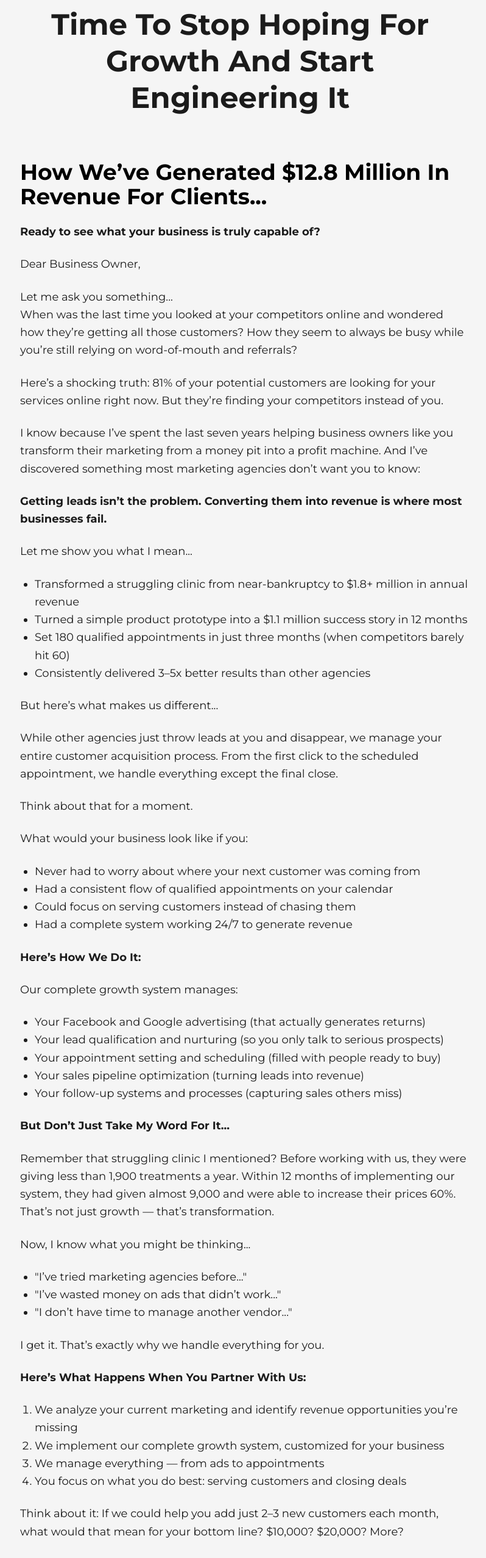
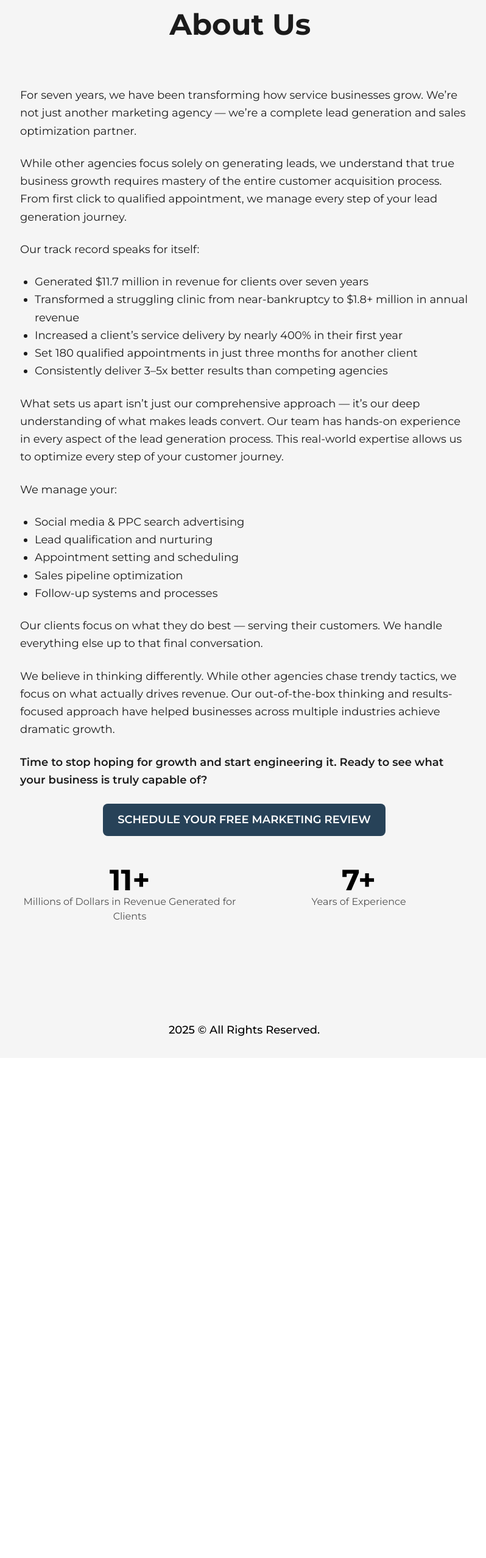
Before and after one commit to scotchjonesagency/scotch-site, a Next.js app: page /about in a window 1280 px wide. Shown: the part 234-2789 px from the top of the page at 61% size, without its empty margins (239-1037 px from the left). After the commit the page ends 1969 px from the top, so only its background shows below. Built offline with nearby package versions, Linux system fonts and the light colour scheme.

Commit message:
Normalize line endings to LF

```diff
--- a/src/pages/about.js
+++ b/src/pages/about.js
@@ -38,7 +38,7 @@ export default function About() {
   return (
     <>
       <Head>
-        <title>Time To Stop Hoping For Growth And Start Engineering It | About Page</title>
+        <title>About Us Page</title>
         <meta name="description" content="Transform Your Business Growth With a Complete Digital Marketing System." />
       </Head>
       <TransitionEffect />
@@ -46,175 +46,70 @@ export default function About() {
         <Layout className="pt-16">
           <section className="max-w-3xl mx-auto px-4">
             <AnimatedText
-              text="Time To Stop Hoping For Growth And Start Engineering It"
+              text="About Us"
               className="mb-16 text-center !text-5xl !leading-tight sm:!text-4xl xs:!text-3xl sm:mb-8"
             />
 
-            <h2 className="mb-6 text-4xl font-bold">
-              {decodeHTML("How We&#8217;ve Generated $12.8 Million In Revenue For Clients...")}
-            </h2>
-
-            <p className="mb-6 text-lg leading-relaxed text-dark dark:text-light">
-              <strong>Ready to see what your business is truly capable of?</strong>
+             <p className="mb-6 text-lg leading-relaxed text-dark dark:text-light">
+              {decodeHTML("For seven years, we have been transforming how service businesses grow. We&#8217;re not just another marketing agency &#8212; we&#8217;re a complete lead generation and sales optimization partner.")}
             </p>
 
             <p className="mb-6 text-lg leading-relaxed text-dark dark:text-light">
-              Dear Business Owner,
+              {decodeHTML("While other agencies focus solely on generating leads, we understand that true business growth requires mastery of the entire customer acquisition process. From first click to qualified appointment, we manage every step of your lead generation journey.")}
             </p>
 
             <p className="mb-6 text-lg leading-relaxed text-dark dark:text-light">
-              Let me ask you something...<br />
-              {decodeHTML("When was the last time you looked at your competitors online and wondered how they&#8217;re getting all those customers? How they seem to always be busy while you&#8217;re still relying on word-of-mouth and referrals?")}
+              {decodeHTML("Our track record speaks for itself:")}
+            </p>
+
+            <ul className="list-disc pl-6 text-lg leading-relaxed text-dark dark:text-light mb-6">
+              <li>{decodeHTML("Generated $11.7 million in revenue for clients over seven years")}</li>
+              <li>{decodeHTML("Transformed a struggling clinic from near-bankruptcy to $1.8+ million in annual revenue")}</li>
+              <li>{decodeHTML("Increased a client&#8217;s service delivery by nearly 400% in their first year")}</li>
+              <li>{decodeHTML("Set 180 qualified appointments in just three months for another client")}</li>
+              <li>{decodeHTML("Consistently deliver 3&#8211;5x better results than competing agencies")}</li>
+            </ul>
+
+            <p className="mb-6 text-lg leading-relaxed text-dark dark:text-light">
+              {decodeHTML("What sets us apart isn&#8217;t just our comprehensive approach &#8212; it&#8217;s our deep understanding of what makes leads convert. Our team has hands-on experience in every aspect of the lead generation process. This real-world expertise allows us to optimize every step of your customer journey.")}
             </p>
 
             <p className="mb-6 text-lg leading-relaxed text-dark dark:text-light">
-              {decodeHTML("Here&#8217;s a shocking truth: 81% of your potential customers are looking for your services online right now. But they&#8217;re finding your competitors instead of you.")}
+              {decodeHTML("We manage your:")}
+            </p>
+
+            <ul className="list-disc pl-6 text-lg leading-relaxed text-dark dark:text-light mb-6">
+              <li>{decodeHTML("Social media & PPC search advertising")}</li>
+              <li>{decodeHTML("Lead qualification and nurturing")}</li>
+              <li>{decodeHTML("Appointment setting and scheduling")}</li>
+              <li>{decodeHTML("Sales pipeline optimization")}</li>
+              <li>{decodeHTML("Follow-up systems and processes")}</li>
+            </ul>
+
+            <p className="mb-6 text-lg leading-relaxed text-dark dark:text-light">
+              {decodeHTML("Our clients focus on what they do best &#8212; serving their customers. We handle everything else up to that final conversation.")}
             </p>
 
             <p className="mb-6 text-lg leading-relaxed text-dark dark:text-light">
-              {decodeHTML("I know because I&#8217;ve spent the last seven years helping business owners like you transform their marketing from a money pit into a profit machine. And I&#8217;ve discovered something most marketing agencies don&#8217;t want you to know:")}
+              {decodeHTML("We believe in thinking differently. While other agencies chase trendy tactics, we focus on what actually drives revenue. Our out-of-the-box thinking and results-focused approach have helped businesses across multiple industries achieve dramatic growth.")}
             </p>
 
-            <p className="mb-6 text-lg leading-relaxed text-dark dark:text-light">
-              <strong>{decodeHTML("Getting leads isn&#8217;t the problem. Converting them into revenue is where most businesses fail.")}</strong>
-            </p>
-
-            <p className="mb-6 text-lg leading-relaxed text-dark dark:text-light">
-              Let me show you what I mean...
-            </p>
-
-            <ul className="list-disc pl-6 text-lg leading-relaxed text-dark dark:text-light mb-6">
-              <li>Transformed a struggling clinic from near-bankruptcy to $1.8+ million in annual revenue</li>
-              <li>Turned a simple product prototype into a $1.1 million success story in 12 months</li>
-              <li>Set 180 qualified appointments in just three months (when competitors barely hit 60)</li>
-              <li>Consistently delivered 3–5x better results than other agencies</li>
-            </ul>
-
-            <p className="mb-6 text-lg leading-relaxed text-dark dark:text-light">
-              {decodeHTML("But here&#8217;s what makes us different...")}
-            </p>
-
-            <p className="mb-6 text-lg leading-relaxed text-dark dark:text-light">
-              While other agencies just throw leads at you and disappear, we manage your entire customer acquisition process. From the first click to the scheduled appointment, we handle everything except the final close.
-            </p>
-
-            <p className="mb-6 text-lg leading-relaxed text-dark dark:text-light">
-              Think about that for a moment.
-            </p>
-
-            <p className="mb-6 text-lg leading-relaxed text-dark dark:text-light">
-              What would your business look like if you:
-            </p>
-
-            <ul className="list-disc pl-6 text-lg leading-relaxed text-dark dark:text-light mb-6">
-              <li>Never had to worry about where your next customer was coming from</li>
-              <li>Had a consistent flow of qualified appointments on your calendar</li>
-              <li>Could focus on serving customers instead of chasing them</li>
-              <li>Had a complete system working 24/7 to generate revenue</li>
-            </ul>
-
-            <p className="mb-6 text-lg leading-relaxed text-dark dark:text-light">
-              <strong>{decodeHTML("Here&#8217;s How We Do It:")}</strong>
-            </p>
-
-            <p className="mb-6 text-lg leading-relaxed text-dark dark:text-light">
-              Our complete growth system manages:
-            </p>
-
-            <ul className="list-disc pl-6 text-lg leading-relaxed text-dark dark:text-light mb-6">
-              <li>Your Facebook and Google advertising (that actually generates returns)</li>
-              <li>Your lead qualification and nurturing (so you only talk to serious prospects)</li>
-              <li>Your appointment setting and scheduling (filled with people ready to buy)</li>
-              <li>Your sales pipeline optimization (turning leads into revenue)</li>
-              <li>Your follow-up systems and processes (capturing sales others miss)</li>
-            </ul>
-
-            <p className="mb-6 text-lg leading-relaxed text-dark dark:text-light">
-              <strong>{decodeHTML("But Don&#8217;t Just Take My Word For It...")}</strong>
-            </p>
-
-            <p className="mb-6 text-lg leading-relaxed text-dark dark:text-light">
-              {decodeHTML("Remember that struggling clinic I mentioned? Before working with us, they were giving less than 1,900 treatments a year. Within 12 months of implementing our system, they had given almost 9,000 and were able to increase their prices 60%. That&#8217;s not just growth — that&#8217;s transformation.")}
-            </p>
-
-            <p className="mb-6 text-lg leading-relaxed text-dark dark:text-light">
-              Now, I know what you might be thinking...
-            </p>
-
-            <ul className="list-disc pl-6 text-lg leading-relaxed text-dark dark:text-light mb-6">
-              <li>{decodeHTML("&quot;I&#8217;ve tried marketing agencies before...&quot;")}</li>
-              <li>{decodeHTML("&quot;I&#8217;ve wasted money on ads that didn&#8217;t work...&quot;")}</li>
-              <li>{decodeHTML("&quot;I don&#8217;t have time to manage another vendor...&quot;")}</li>
-            </ul>
-
-            <p className="mb-6 text-lg leading-relaxed text-dark dark:text-light">
-              {decodeHTML("I get it. That&#8217;s exactly why we handle everything for you.")}
-            </p>
-
-            <p className="mb-6 text-lg leading-relaxed text-dark dark:text-light">
-              <strong>{decodeHTML("Here&#8217;s What Happens When You Partner With Us:")}</strong>
-            </p>
-
-            <ol className="list-decimal pl-6 text-lg leading-relaxed text-dark dark:text-light mb-6">
-              <li>{decodeHTML("We analyze your current marketing and identify revenue opportunities you&#8217;re missing")}</li>
-              <li>We implement our complete growth system, customized for your business</li>
-              <li>We manage everything — from ads to appointments</li>
-              <li>You focus on what you do best: serving customers and closing deals</li>
-            </ol>
-
-            <p className="mb-6 text-lg leading-relaxed text-dark dark:text-light">
-              Think about it: If we could help you add just 2–3 new customers each month, what would that mean for your bottom line? $10,000? $20,000? More?
-            </p>
-
-            <p className="mb-6 text-lg leading-relaxed text-dark dark:text-light">
-              <strong>But You Need To Act Now...</strong><br />
-              We only work with a limited number of clients in each industry to ensure we can deliver maximum results. Once these spots are filled, we start a waiting list.
-            </p>
-
-            <p className="mb-6 text-lg leading-relaxed text-dark dark:text-light">
-              <strong>Ready to stop hoping for growth and start engineering it?</strong>
-            </p>
-
-            <p className="mb-6 text-lg leading-relaxed text-dark dark:text-light">
-              <strong>{decodeHTML("Here&#8217;s What To Do Next:")}</strong><br />
-              {decodeHTML("Click below to schedule your free marketing review. We&#8217;ll analyze your current situation, identify hidden opportunities, and show you exactly how we can help transform your business.")}
-            </p>
-
-            <p className="mb-6 text-lg leading-relaxed text-dark dark:text-light">
-              Still not sure? Consider this...
-            </p>
-
-            <p className="mb-6 text-lg leading-relaxed text-dark dark:text-light">
-              Every day you wait is another day your competitors are capturing those customers you should be serving. Another day of relying on hope instead of having a system.
-            </p>
-
-            <p className="mb-6 text-lg leading-relaxed text-dark dark:text-light">
-              The time to act is now.
-            </p>
-
-            <p className="mb-6 text-lg leading-relaxed text-dark dark:text-light">
-              To your success,<br /><br />
-              Nick<br />
-              Marketing Strategist<br />
-              Scotch Jones Agency
-            </p>
-
-            <p className="mb-6 text-lg leading-relaxed text-dark dark:text-light">
-              <strong>P.S.</strong> Remember: 81% of your potential customers are looking online right now. The only question is: will they find you?
+            <p className="mb-6 text-lg leading-relaxed text-dark dark:text-light font-semibold">
+              {decodeHTML("Time to stop hoping for growth and start engineering it. Ready to see what your business is truly capable of?")}
             </p>
 
             <p className="mb-6 text-lg leading-relaxed text-center">
-            <Link href="/booking" passHref>
-              <a className="inline-block bg-primary text-white font-semibold py-3 px-6 rounded-lg hover:bg-primary-dark transition duration-300"
-              >
-                SCHEDULE YOUR FREE MARKETING REVIEW
-              </a>
-            </Link>
+              <Link
+                href="/booking"
+                className="inline-block bg-primary text-white font-semibold py-3 px-6 rounded-lg hover:bg-primary-dark transition duration-300"
+                >
+                  SCHEDULE YOUR FREE MARKETING REVIEW
+              </Link>
             </p>
 
             <div className="flex justify-between mt-12 text-center gap-4 flex-wrap">
               <div className="flex-1">
-                <p className="text-5xl font-bold"><AnimatedNumberFramerMotion value={12} />+</p>
+                <p className="text-5xl font-bold"><AnimatedNumberFramerMotion value={11} />+</p>
                 <p className="text-base text-dark/75 dark:text-light/75">Millions of Dollars in Revenue Generated for Clients</p>
               </div>
 
```
